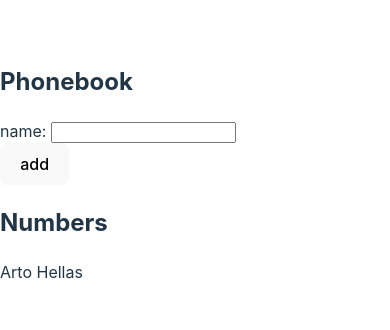
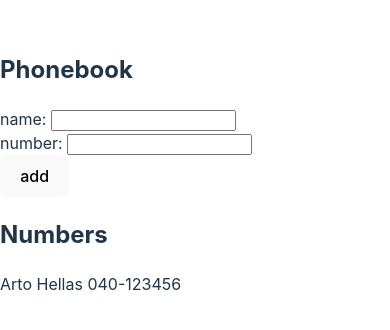
Before and after one commit to Ayush-Sachan01/fullstackopen-submissions, a React (Vite) app in the folder part2/phonebook/: page / in a window 390 px wide. Shown: the part 250-580 px from the top of the page. Built offline with nearby package versions, Linux system fonts and the light colour scheme.

Commit message:
phonebook step 3

```diff
--- a/part2/phonebook/src/App.jsx
+++ b/part2/phonebook/src/App.jsx
@@ -1,33 +1,42 @@
 import { useState } from 'react'
-
-
-
 const App = () => {
   const [persons, setPersons] = useState([
-    { name: 'Arto Hellas' }
+    {
+      name: 'Arto Hellas',
+      number: '040-123456'
+    }
   ])
   const [newName, setNewName] = useState('')
+  const [newNumber, setNewNumber] = useState('')
 
   const addName = (event) => {
     event.preventDefault()
     console.log('button has been clicked', event.target)
-    const trimmed= newName.trim()
+    const trimmedName = newName.trim()
     const personObject = {
-      name: trimmed
+      name: trimmedName,
+      number: newNumber
     }
-    if(persons.find(person=>person.name===trimmed)){
-      alert(`${trimmed} is already added to phonebook`)
+    if (persons.find(person => person.name === trimmedName)) {
+      alert(`${trimmedName} is already added to phonebook`)
     }
-    else{
+    else {
       setPersons(persons.concat(personObject))
     }
 
     setNewName('')
+    setNewNumber('')
   }
 
   const handleNameChange = (event) => {
     console.log(event.target.value)
     setNewName(event.target.value)
+  }
+
+  const handleNumberChange = (event) => {
+
+    console.log(event.target.value)
+    setNewNumber(event.target.value)
   }
 
   return (
@@ -40,12 +49,16 @@ const App = () => {
             onChange={handleNameChange}
           />
         </div>
+        <div>number: <input
+          value={newNumber}
+          onChange={handleNumberChange}
+        /></div>
         <div>
           <button type="submit">add</button>
         </div>
       </form>
       <h2>Numbers</h2>
-      {persons.map(person => <p key={person.name}>{person.name}</p>)}
+      {persons.map(person => <p key={person.name}>{person.name} {person.number}</p>)}
     </div>
   )
 }
```
